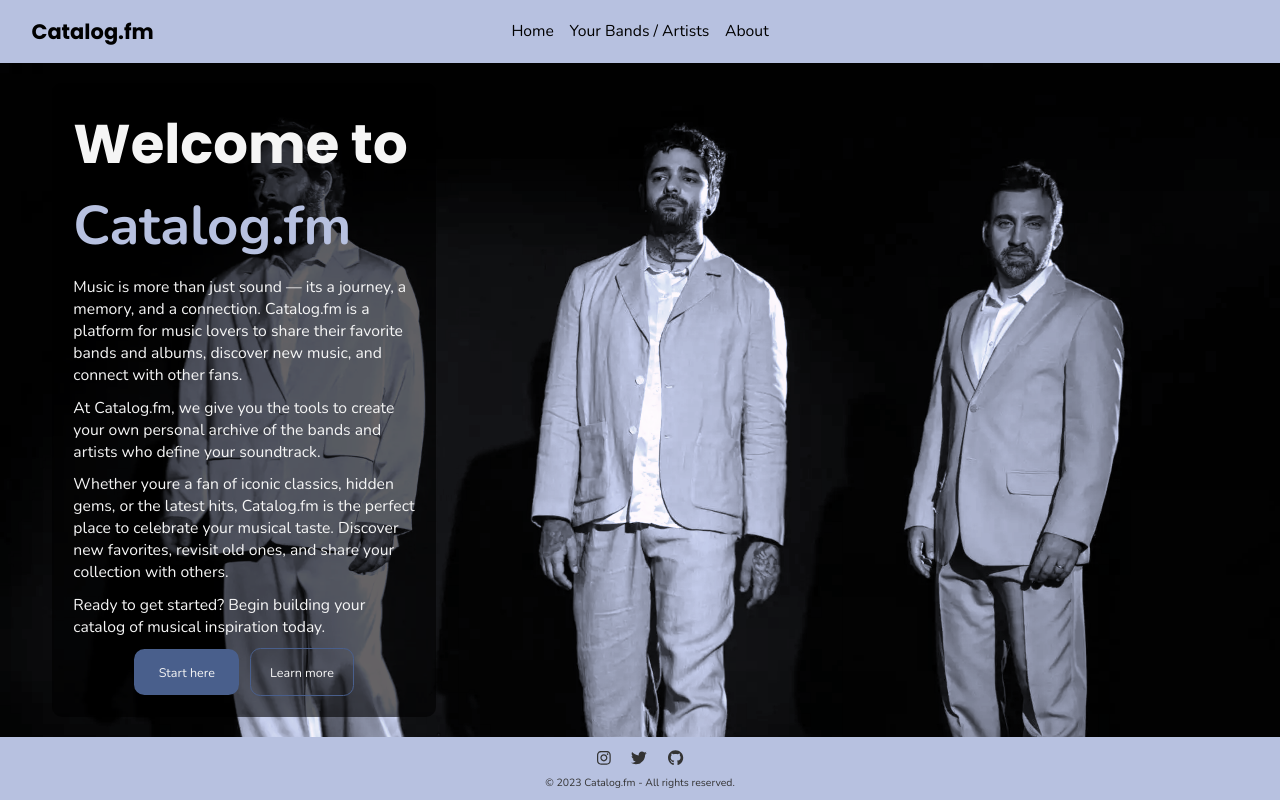
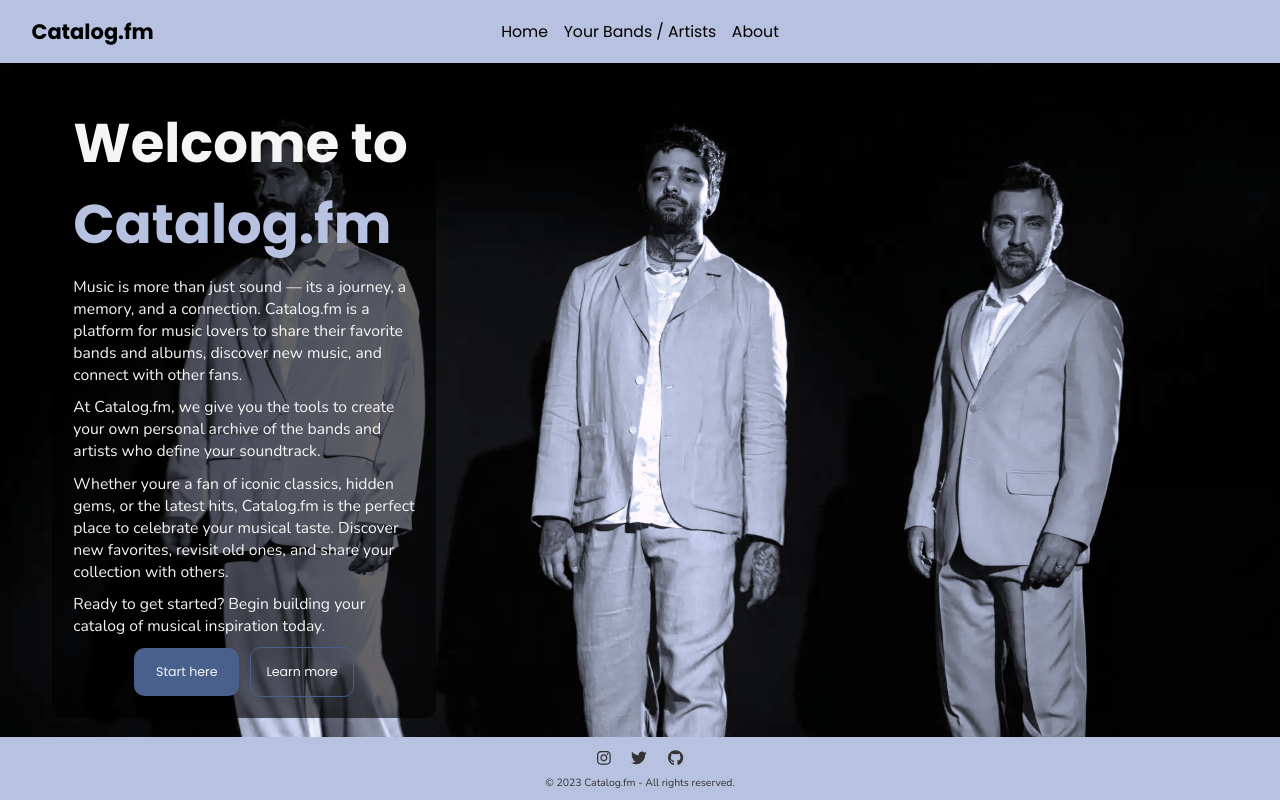
Before and after one commit to irythill/catalogfm, a React (Vite) app in the folder frontend/: page / in a window 1280 px wide. Built offline with nearby package versions, Linux system fonts and the light colour scheme.

Commit message:
updated root font family and set <p> font family

```diff
--- a/frontend/src/index.css
+++ b/frontend/src/index.css
@@ -8,11 +8,11 @@
   margin: 0;
   padding: 0;
   box-sizing: border-box;
-  font-family: 'Nunito', sans-serif;
+  font-family: 'Poppins', sans-serif;
 }
 
-h1, h2, h3, h4, h5, h6 {
-  font-family: 'Poppins', sans-serif;
+p {
+  font-family: 'Nunito', sans-serif;
 }
 
 ol, ul {
```
